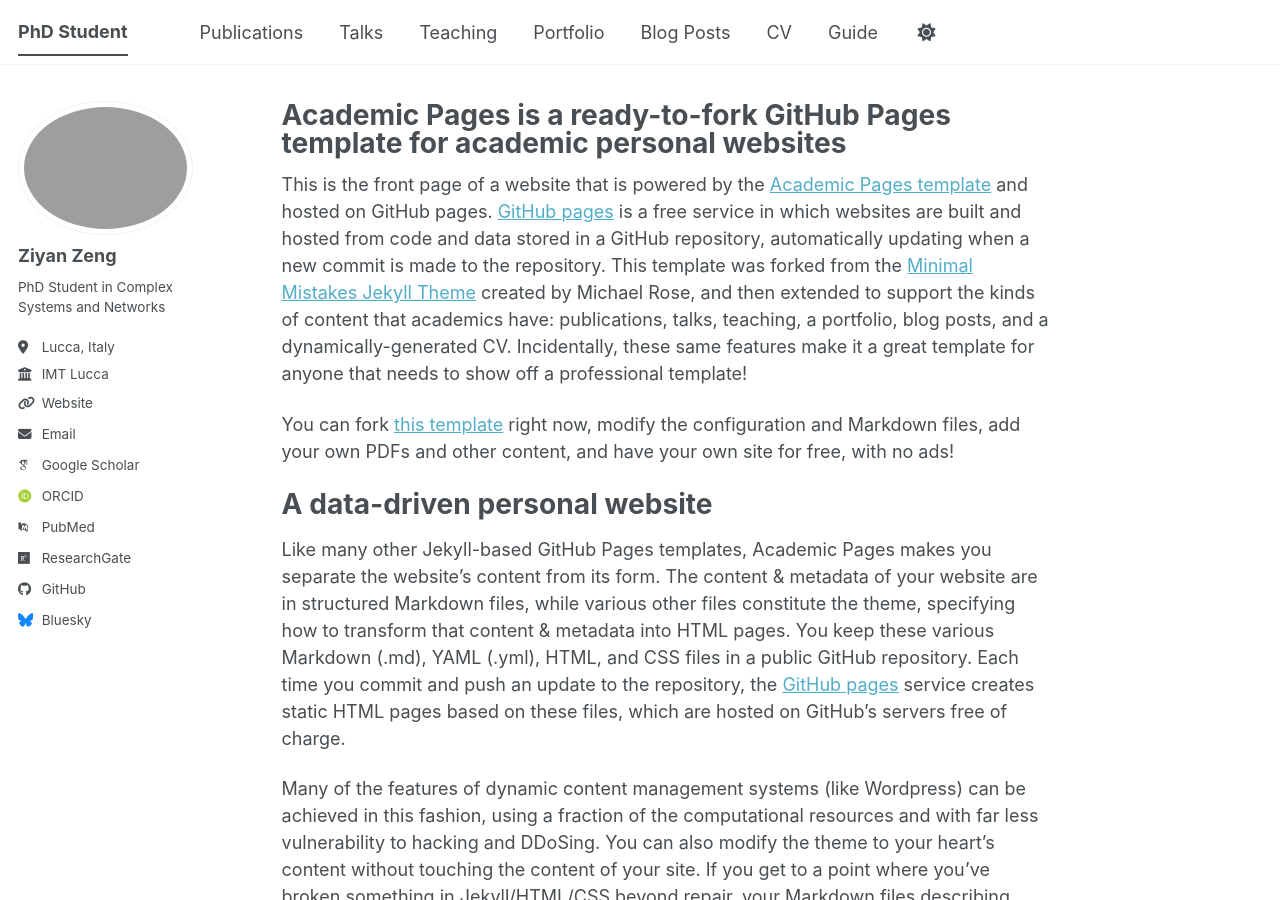
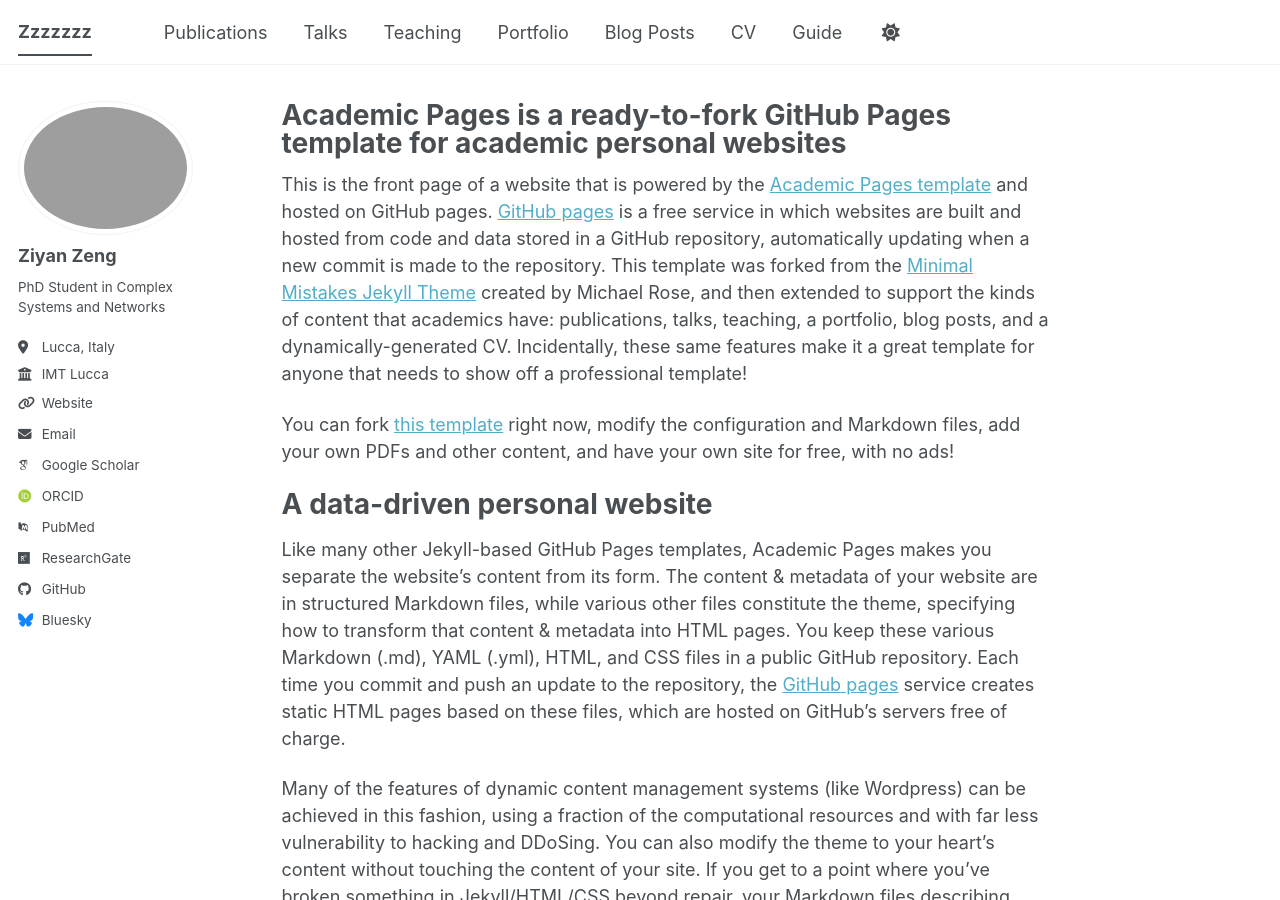
Before and after one commit to ziyanzeng-net/ziyanzeng-net.github.io, a Jekyll site: the page built from _pages/about.md, in a window 1280 px wide and 900 px high. Built offline with Jekyll 4.4.1, drawn with Linux system fonts in a browser that asks for light colours; some web fonts are replaced; a script bundle is joined from its source files by our own code; library files that are not in the unit come from our copies.

Commit message:
Update _config.yml

```diff
--- a/_config.yml
+++ b/_config.yml
@@ -9,7 +9,7 @@
 # Basic Site Settings
 locale                   : "en-US"
 site_theme               : "default" # The available themes options are "default", "air", "sunrise", "mint", "dirt" and "contrast"
-title                    : "PhD Student"
+title                    : "Zzzzzzz"
 title_separator          : "-"
 name                     : &name "Ziyan Zeng"
 description              : &description "PhD student of Complex Systems and Networks in IMT School for Advanced Studies Lucca, Italy. "   # Update this with a general description of your site, this is the default if not overridden by a page
```
